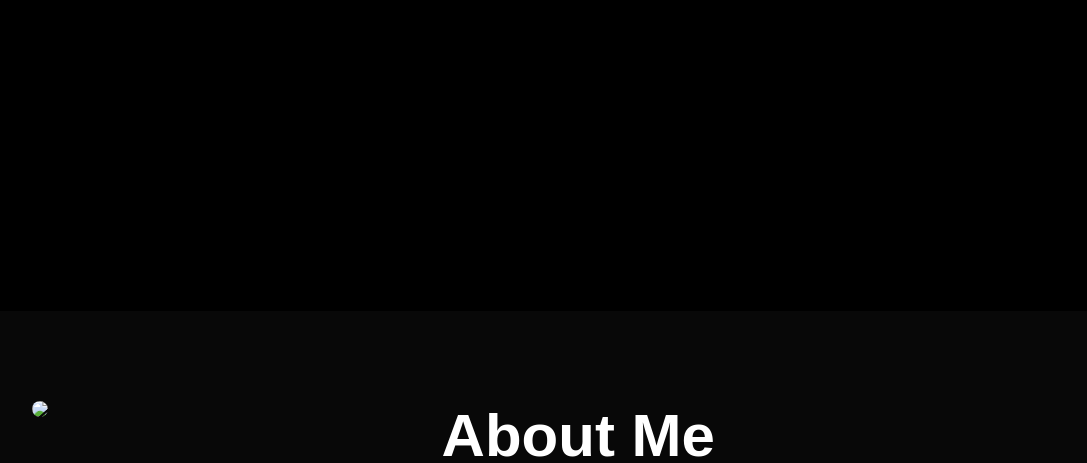
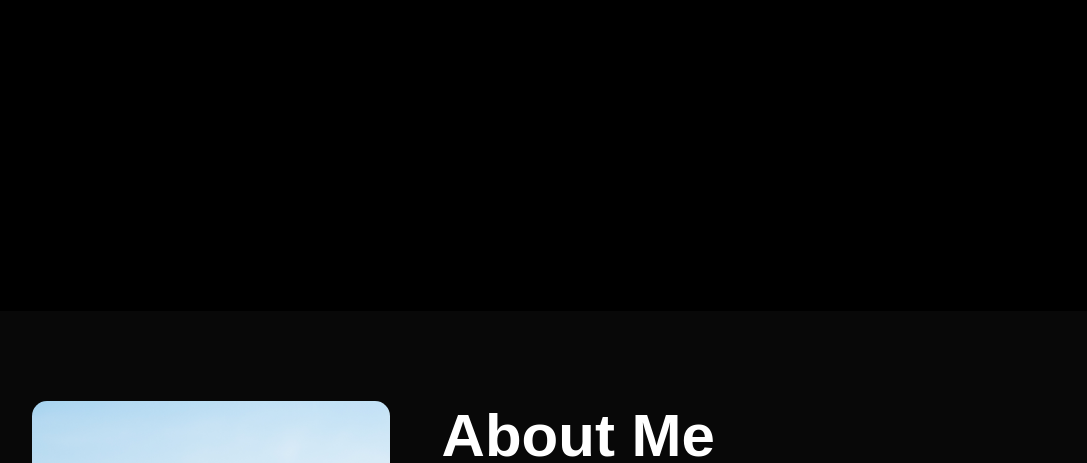
Before and after one commit to jmPython20/jmPythoon20.github.io, a plain HTML site: page index.html in a window 1280 px wide. Shown: the part 489-952 px from the top of the page, without its empty margins (96-1183 px from the left). Drawn offline with Linux system fonts and the light colour scheme; files whose address does not match are found by name.

Commit message:
img
sdfdfssdfsfdf

```diff
--- a/index.html
+++ b/index.html
@@ -36,7 +36,7 @@
         <div class="container">
             <div class="row">
                 <div class="about-col-1">
-                    <img src="user2.png">
+                    <img src="images/user2.png">
                 </div>
                 <div class="about-col-2">
                     <h1 class="sub-title">About Me</h1>
```
